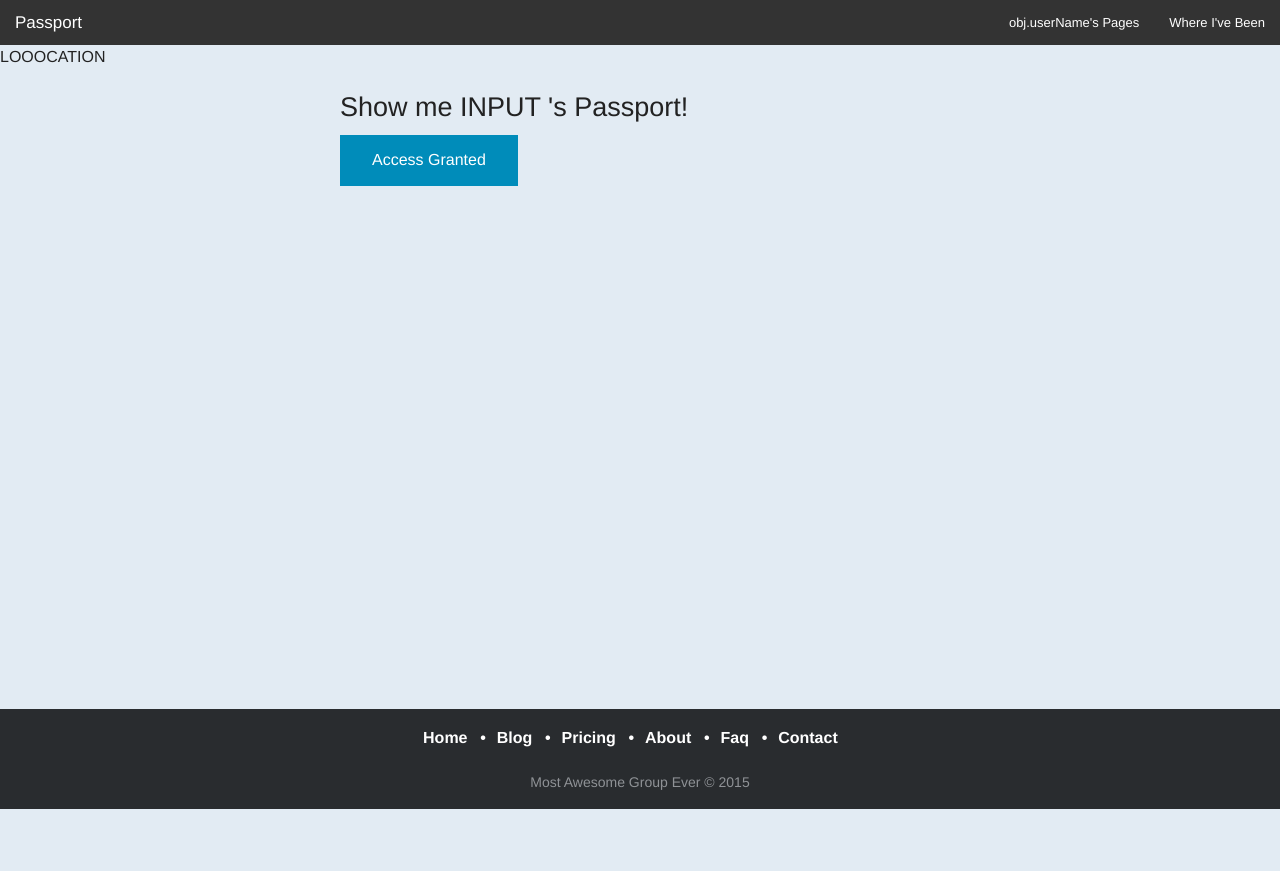
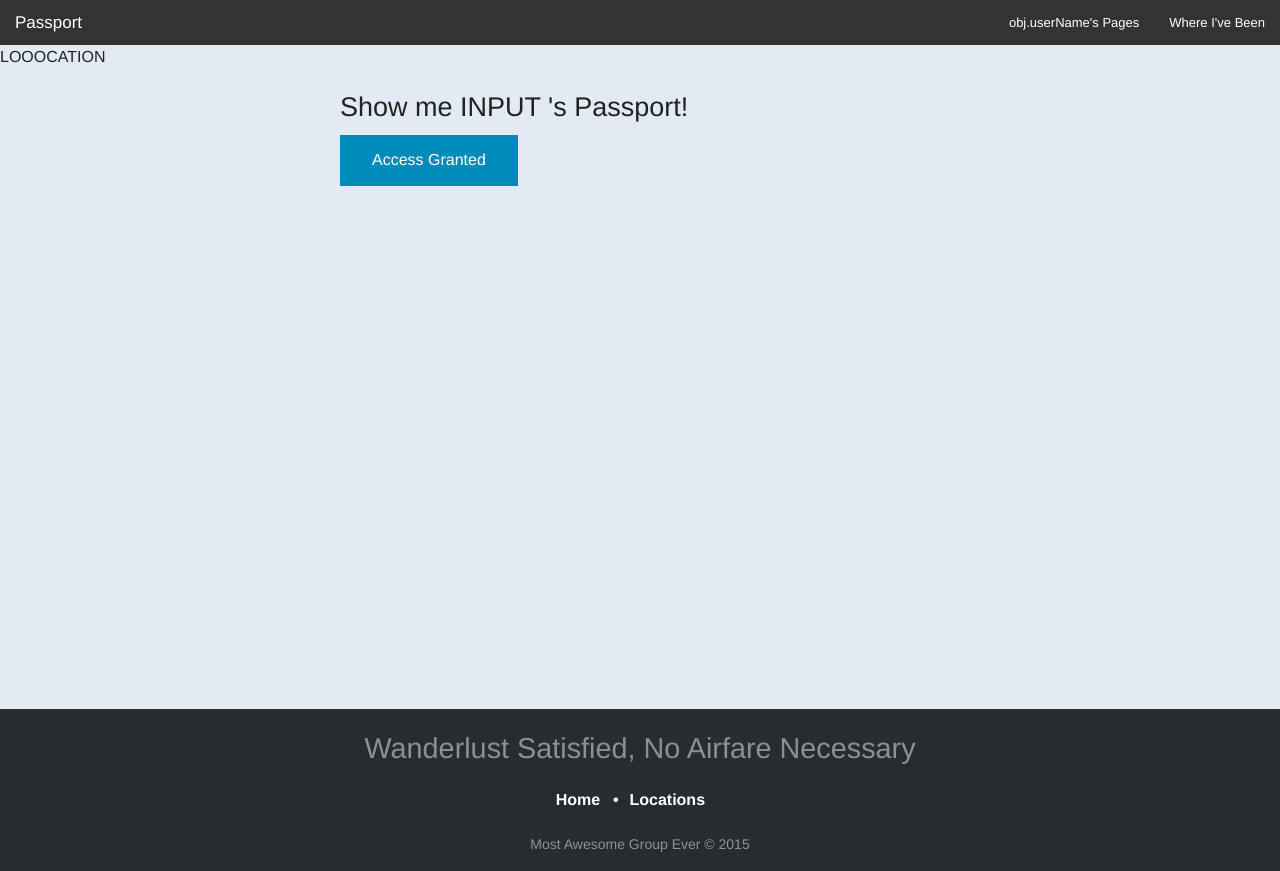
Before and after one commit to travelLog/Travel-Front-End, a website with bundled scripts: page app/index.html in a window 1280 px wide. Before the commit the page ends 809 px from the top, so only its background shows below. Built offline with nearby package versions, Linux system fonts and the light colour scheme; some packages are replaced by stand-ins of ours.

Commit message:
Modified footer links and added a slogan

```diff
--- a/app/templates/layout.tpl.html
+++ b/app/templates/layout.tpl.html
@@ -23,13 +23,10 @@
 <footer class="footer ui-view="footer">
 <div class="row">
     <div class="small-12 columns">
+      <p class="slogan">Wanderlust Satisfied, No Airfare Necessary
       <p class="links">
         <a href="#">Home</a>
-        <a href="#">Blog</a>
-        <a href="#">Pricing</a>
-        <a href="#">About</a>
-        <a href="#">Faq</a>
-        <a href="#">Contact</a>
+        <a href="#/location">Locations</a>
       </p>
       <p class="copywrite">Most Awesome Group Ever © 2015</p>
     </div>
--- a/sass/main.scss
+++ b/sass/main.scss
@@ -18,6 +18,11 @@ body {
   font-size: 1.2rem;
   padding: 1rem;
   p {
+    &.slogan {
+      color: #8d9093;
+      font-size: 1.8rem;
+      margin: 0 0 1rem;
+    }
     &.copywrite {
       color: #8f9296;
       font-size: 0.875rem;
```
Also changed, not shown: app/css/main.css, 1 other file.
